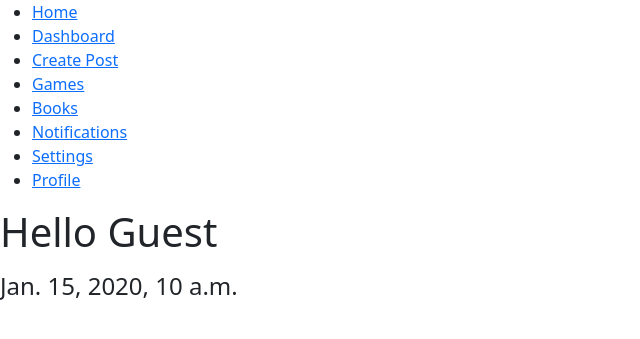
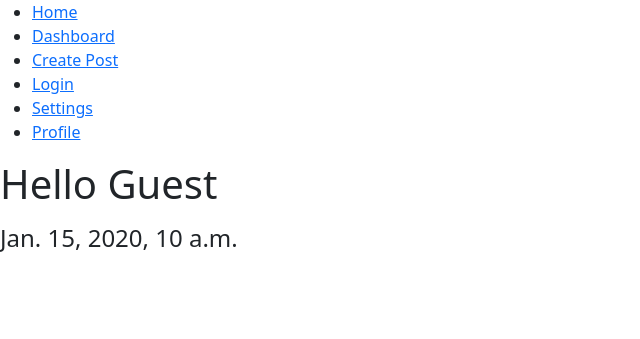
Before and after one commit to VeselinMar/forumApp, a Django app: template templates/posts/index.html in a window 1280 px wide. Shown: the top 339 px of the page, without its empty margins (0-640 px from the left). Run offline with Django 5.2, Linux system fonts and the light colour scheme; the template is opened without the code that fills it: most values are stand-ins (such as "Sample title", 1, 10 or a date in 2020); some libraries are stand-ins or nearby versions.

Commit message:
introduced register and login logic

```diff
--- a/templates/common/nav.html
+++ b/templates/common/nav.html
@@ -17,24 +17,21 @@
             <span>Create Post</span>
         </a>
     </li>
+    {% if not request.user.is_authenticated %}
     <li class="menu-item">
-        <a href="#" class="menu-link">
-            <i class="ai-game-controller"></i>
-            <span>Games</span>
+        <a href="{% url 'login' %}" class="menu-link">
+            <i class="ai-arrow-right-thick"></i>
+            <span>Login</span>
         </a>
     </li>
+    {% else %}
     <li class="menu-item">
-        <a href="#" class="menu-link">
-            <i class="ai-book-open"></i>
-            <span>Books</span>
+        <a href="{% url 'logout' %}" onclick="event.preventDefault(); document.getElementById('logout-form').submit()" class="menu-link">
+            <i class="ai-arrow-left-thick"></i>
+            <span>Logout</span>
         </a>
     </li>
-    <li class="menu-item">
-        <a href="#" class="menu-link">
-            <i class="ai-bell"></i>
-            <span>Notifications</span>
-        </a>
-    </li>
+    {% endif %}
     <li class="menu-item">
         <a href="#" class="menu-link">
             <i class="ai-gear"></i>
@@ -48,3 +45,8 @@
         </a>
     </li>
 </ul>
+
+
+<form id="logout-form" method="post" action="{% url 'logout' %}" style="display: none;">
+    {% csrf_token %}
+</form>
--- a/templates/posts/index.html
+++ b/templates/posts/index.html
@@ -6,6 +6,7 @@
 <body>
     {% block content %}
         <h1>{% user_info request.user %}</h1>
+
         <h4>{{ dynamic_time}}</h4>
     {% endblock %}
 </body>
```
Also changed, not shown: forumApp/accounts/authentication.py (added, +19 -0 lines), forumApp/accounts/urls.py (added, +9 -0 lines), forumApp/forms.py (added, +8 -0 lines), forumApp/settings.py (+11 -1 lines), forumApp/urls.py (+8 -1 lines), templates/registration/login.html (added, +10 -0 lines), templates/registration/register.html (added, +9 -0 lines).
